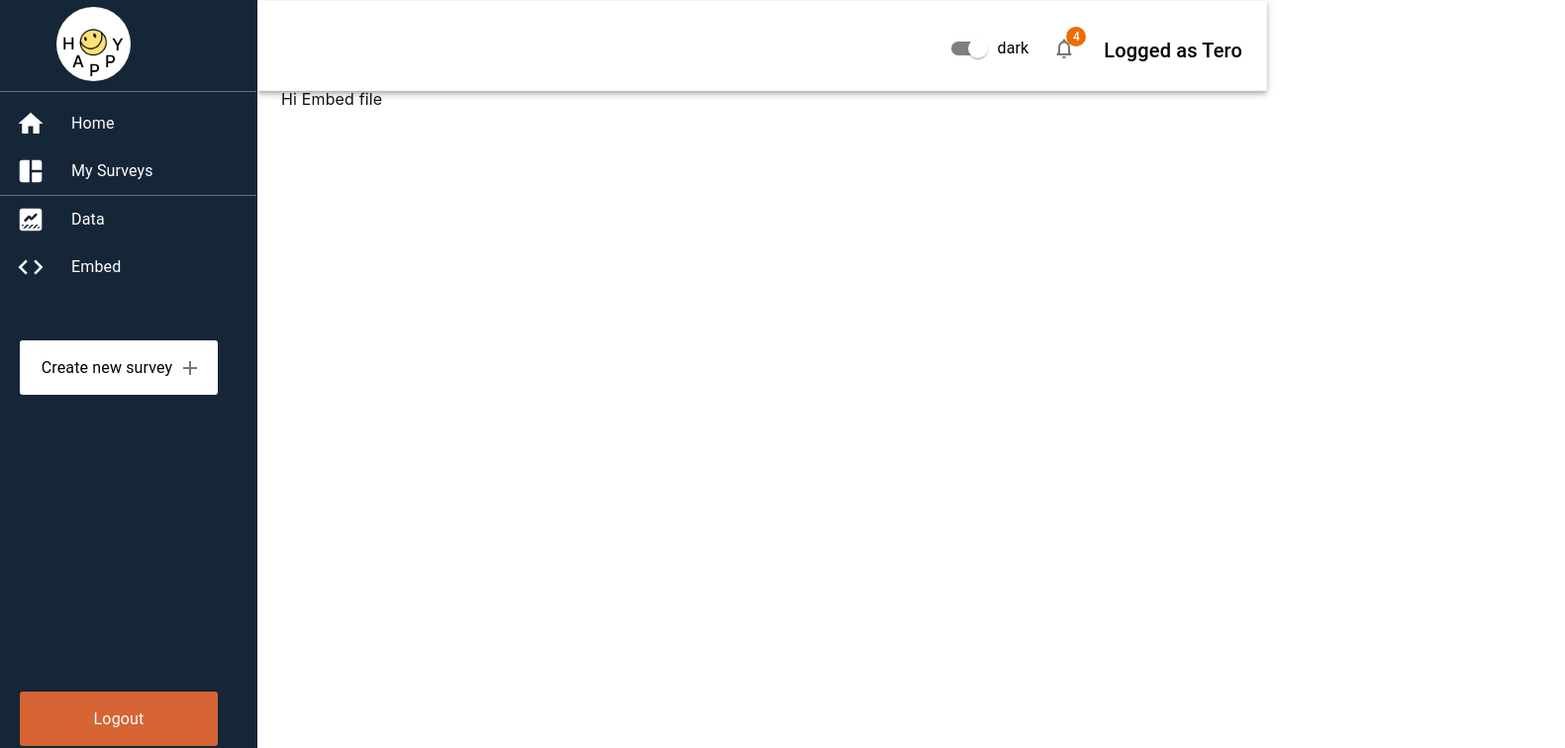
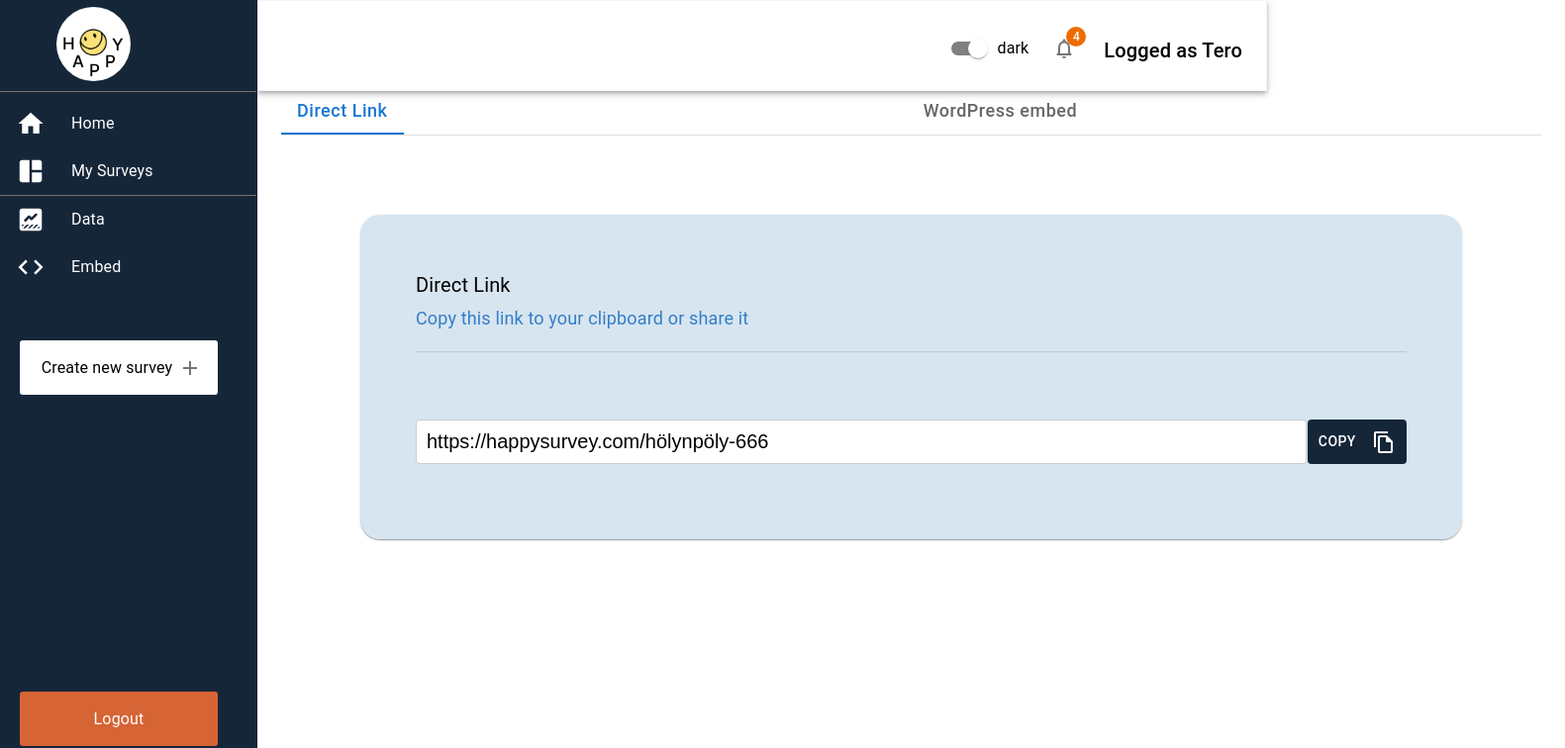
Before and after one commit to Termanty/PS-Dashboard, a React (Create React App) app: page /Embed in a window 1280 px wide. Shown: the top 756 px of the page at 99% size, 1581 px wide, since content can reach past the window. Built offline with nearby package versions, Linux system fonts and the light colour scheme.

Commit message:
added direct link tabpanel

```diff
--- a/package.json
+++ b/package.json
@@ -24,6 +24,7 @@
     "plotly.js": "^2.11.1",
     "react": "^17.0.2",
     "react-chartjs-2": "^4.1.0",
+    "react-copy-to-clipboard": "^5.1.0",
     "react-dom": "^17.0.2",
     "react-moment": "^1.1.2",
     "react-multi-date-picker": "^3.3.0",
--- a/src/components/pages/CreateNewSurvey.js
+++ b/src/components/pages/CreateNewSurvey.js
@@ -31,7 +31,8 @@ function CreateNewSurvey() {
       <input type="text" className={classes.inputTitle} />
       <label className={classes.title}>Welcome message</label>
       <textarea rows="6" cols="50" className={classes.inputMessage}></textarea>
-      <Button className={classes.saveButton} sx={{ marginTop: 4 }}>
+      <Button className={classes.saveButton}
+      sx={{ marginTop: 4, textTransform: "none"}}>
         Save
       </Button>
     </Paper>
--- a/src/components/pages/Embed.js
+++ b/src/components/pages/Embed.js
@@ -1,11 +1,116 @@
-import React from 'react'
+import React, {useState} from 'react';
+import PropTypes from 'prop-types';
+import {CopyToClipboard} from 'react-copy-to-clipboard';
+import {
+  Tabs,
+  Tab,
+  Box,
+  Typography,
+  Paper,
+  Button,
+  Divider
+   }from '@mui/material';
+import FileCopyOutlinedIcon from '@mui/icons-material/FileCopyOutlined';
 
-function Embed() {
+function TabPanel(props){
+  const {children, value, index, ...other} = props;
   return (
-    <div>
-      Hi Embed file
+    <div
+    role="tabpanel"
+    hidden={value !== index}
+    id={`simple-tabpanel-${index}`}
+    aria-labelledby={`tab-${index}`}
+    {...other}
+      >
+        {value === index && (
+        <Box sx={{p:2}}>
+        <Typography>{children}</Typography>
+        </Box>
+        )}
     </div>
   )
 }
 
-export default Embed
+TabPanel.propTypes = {
+  children: PropTypes.node,
+  index: PropTypes.number.isRequired,
+  value: PropTypes.number.isRequired,
+};
+
+function a11yProps(index) {
+  return {
+    id: `tab-${index}`,
+    'aria-controls': `simple-tabpanel-${index}`,
+  };
+}
+function Embed() {
+  const [value, setValue] = useState(0);
+  const [copied, setCopied] = useState(false);
+  const handleTabs = (e, val) => {
+    setValue(val);
+  }
+
+  return (
+    <>
+      {/* <Box sx={{ width: '100%', marginTop: '50px' }}> */}
+      <Box sx={{ borderBottom: 1, borderColor: 'divider' }}>
+        <Tabs
+        value={value}
+        onChange={ handleTabs }
+        aria-label="embed code"
+        >
+          <Tab label='Direct Link' { ...a11yProps(0) }
+          sx={{ marginRight: "40%", fontSize: 18, textTransform: 'none' }}/>
+          <Tab label="WordPress embed" {...a11yProps(1)}
+          sx={{ fontSize: 18,textTransform: 'none' }}
+          />
+        </Tabs>
+      </Box >
+
+      <Paper sx={{ backgroundColor: "#D7E5F0", margin:10, padding: 5, borderRadius: 5 }}>
+      <TabPanel value={value} index={0}>
+        <Box sx={{ color: "black" }}>
+          <Typography>
+            <div style={{ fontSize: 20, marginBottom: 5}}>Direct Link</div>
+            <div style={{ fontSize: 18,marginBottom: 20, color: "rgb(53,126,199)" }}>Copy this link to your clipboard or share it</div>
+          </Typography>
+      <Divider />
+          <div style={{display: "inline-flex", marginTop: 60, marginBottom: 20}}>
+          <input
+          style = {{width: 900, fontSize: 20}}
+          id = "direct_link"
+          defaultValue="https://happysurvey.com/hölynpöly-666"
+          readOnly
+          />
+          <CopyToClipboard
+          text = "https://happysurvey.com/hölynpöly-666"
+          onCopy = {() => setCopied(true)}
+          >
+          <Button
+          sx={{width:100, height: 45, marginTop: 1,marginLeft:.1,
+            color: "white", backgroundColor:"rgb(22, 38, 57)"}}
+          >
+            Copy
+            <FileCopyOutlinedIcon sx={{marginLeft: 2, color: "white"}}/>
+            </Button>
+          </CopyToClipboard>
+          {copied ? <span style={{color: 'red', marginTop: 14}}>Copied.</span> : null}
+          </div>
+        </Box>
+      </TabPanel>
+
+      <TabPanel value={value} index={1}>
+      <Box sx={{ color: "black" }}>
+      <Typography>
+            <div style={{ fontSize: 20, marginBottom: 5}}>Embed the survey in WordPress</div>
+            <div style={{ fontSize: 18,marginBottom: 20, color: "rgb(53,126,199)" }}>If you manage a WordPress site, you can down our plugin and install it on your website</div>
+          </Typography>
+          </Box>
+      </TabPanel>
+      </Paper>
+    {/* </Box> */}
+    </>
+  )
+}
+
+export default Embed;
```
Also changed, not shown: 1 other file (tests, documents, lock files or other folders).
